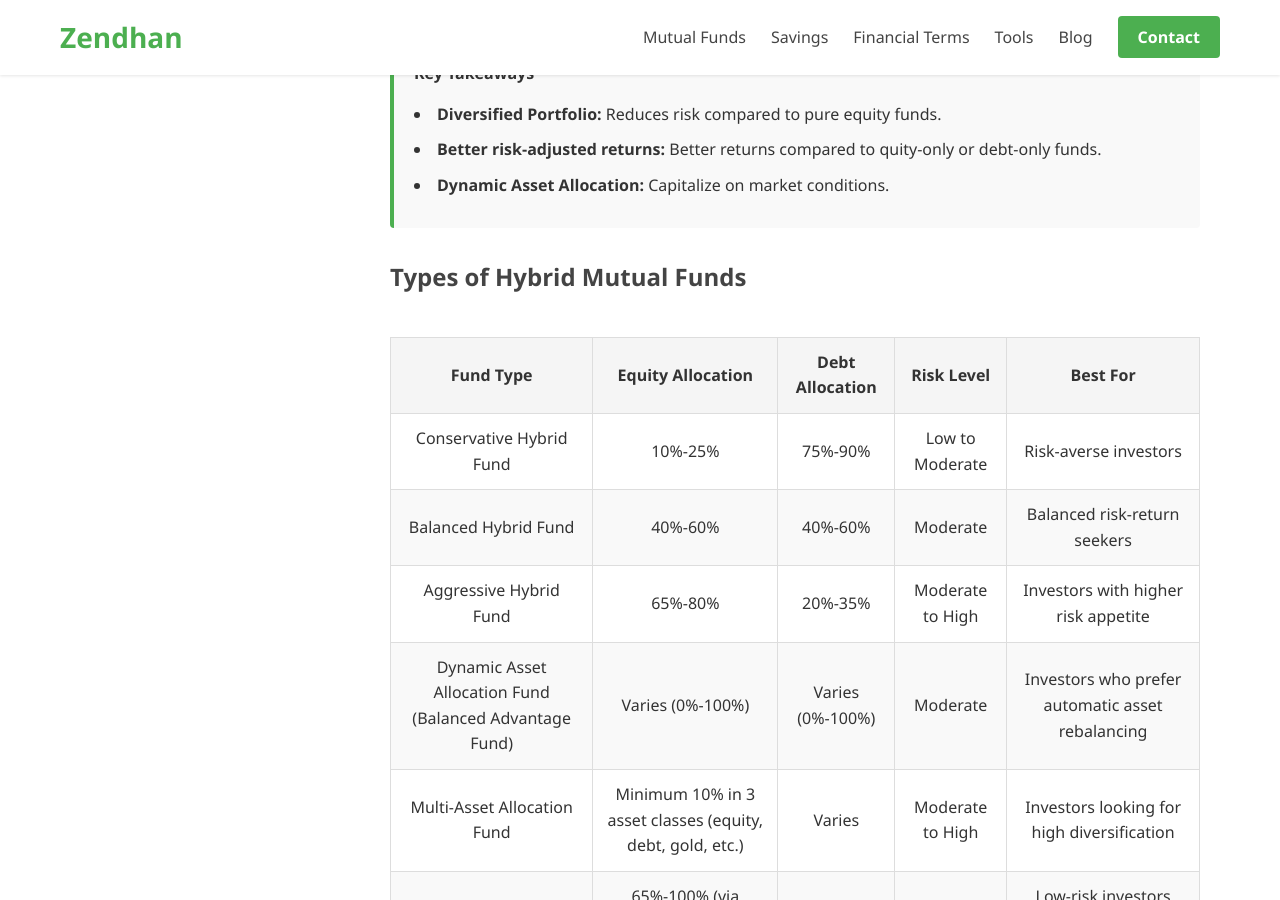
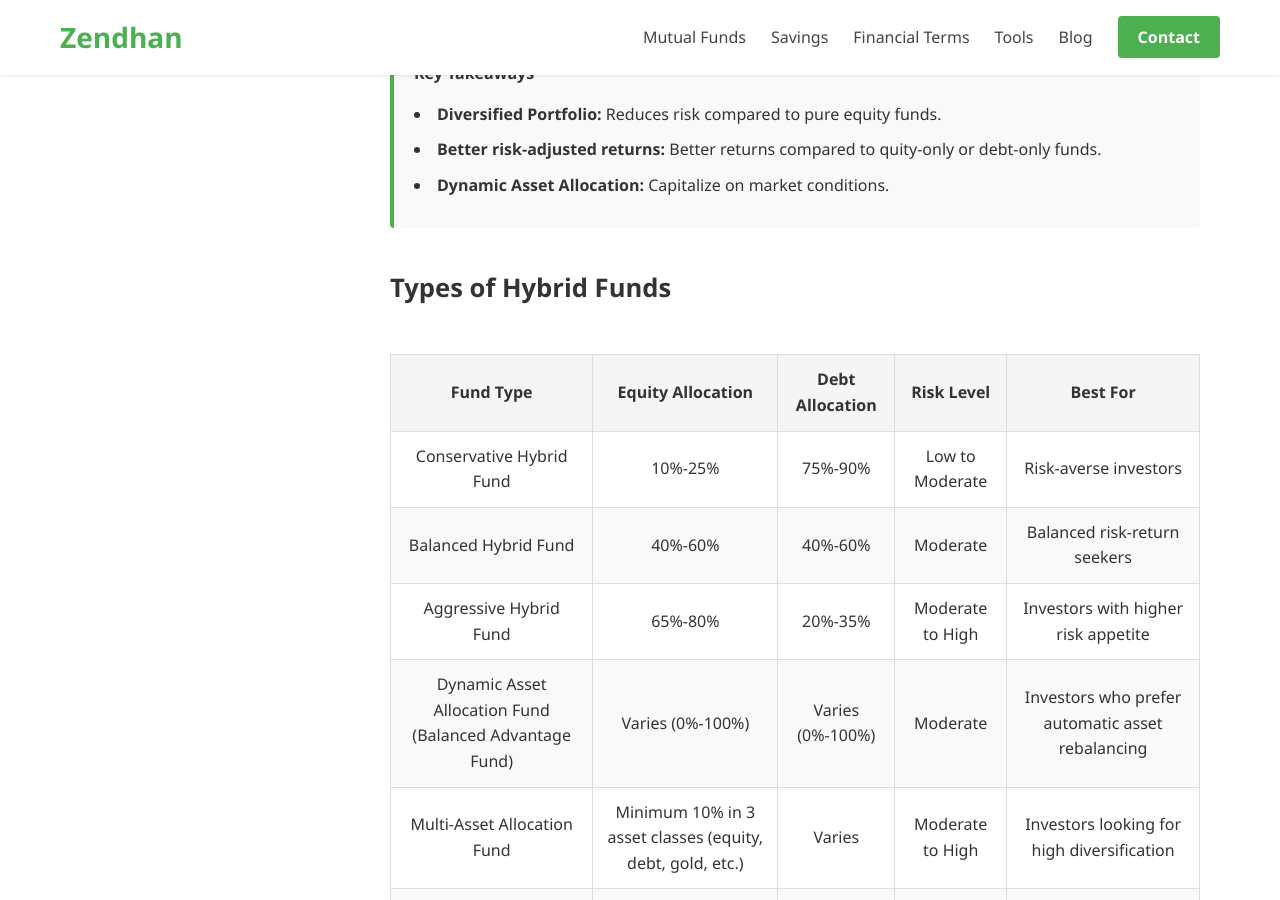
Before and after one commit to nandan11/zendhan, a Jekyll site: the page built from hybrid-funds.html, in a window 1280 px wide and 900 px high, scrolled down 621 px. Built offline with Jekyll 4.4.1, drawn with Linux system fonts in a browser that asks for light colours.

Commit message:
Update hybrid-funds.html

```diff
--- a/hybrid-funds.html
+++ b/hybrid-funds.html
@@ -40,7 +40,7 @@ custom_css:
             <li><strong>Dynamic Asset Allocation:</strong> Capitalize on market conditions.</li>
         </div>
 
-        <h3>Types of Hybrid Mutual Funds</h3>
+        <h2 id="#types-of-hybrid-funds">Types of Hybrid Funds</h2>
 
          <div class="table-responsive">
     <table class="performance-table">
```
